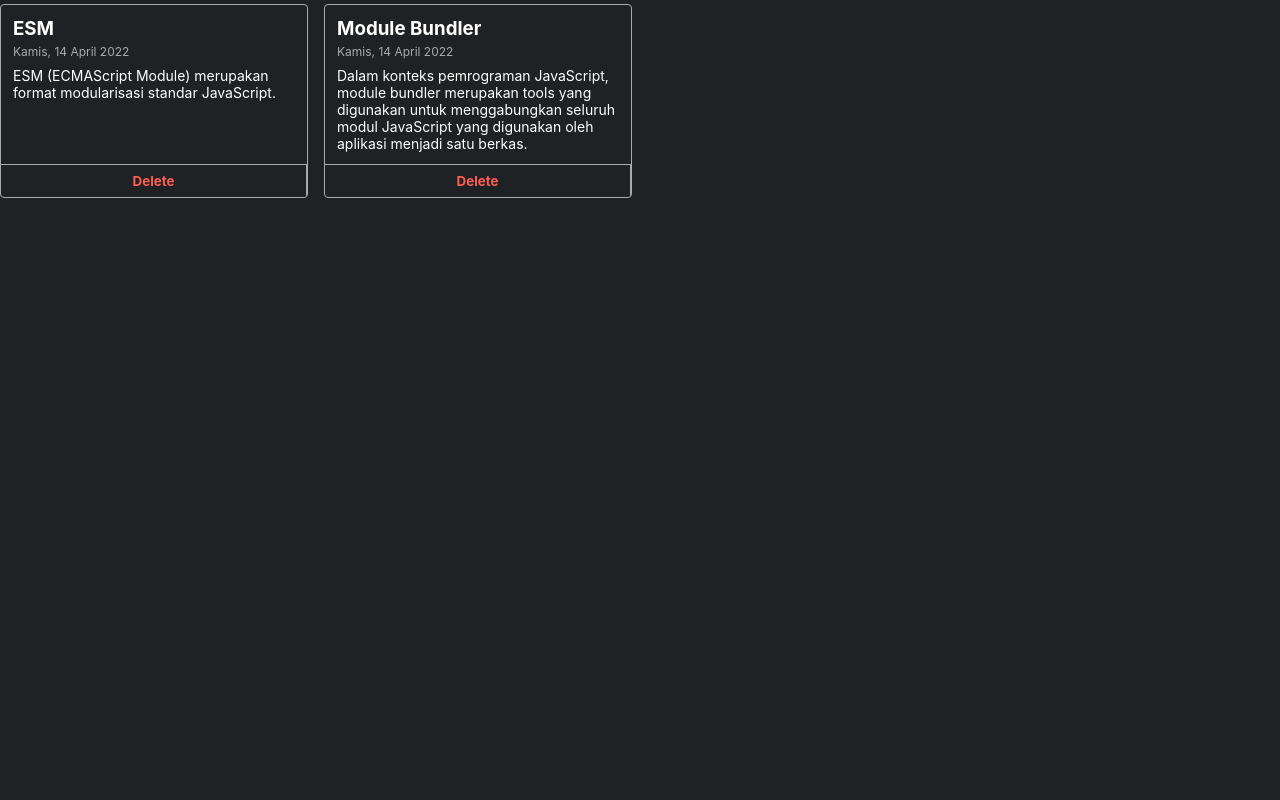
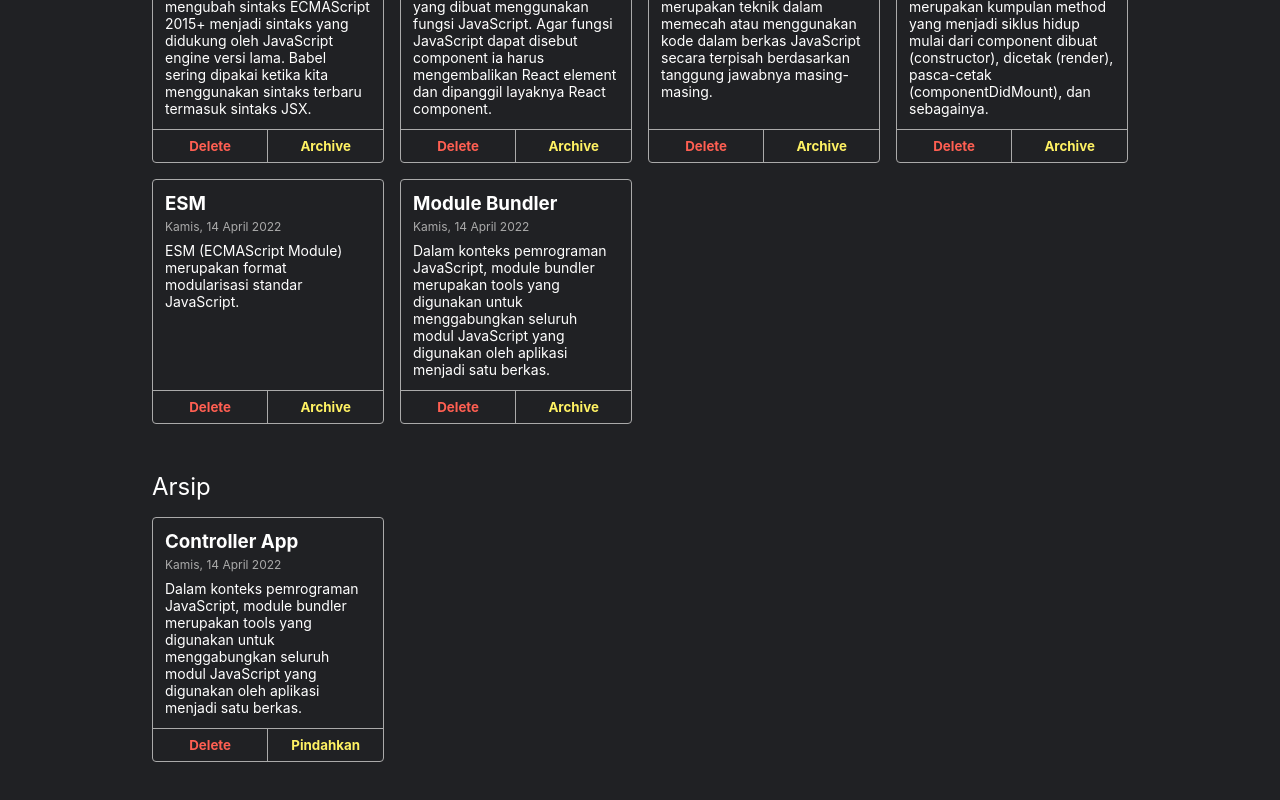
Before and after one commit to IrsalLaz/personal-notes-starter, a React (Vite) app: page / in a window 1280 px wide. Shown: the part 660-1460 px from the top of the page. Before the commit the page ends 906 px from the top, so only its background shows below. Built offline with nearby package versions, Linux system fonts and the light colour scheme.

Commit message:
add archived and move notes feature * create move button * add checking in note action based on archived status * fix show notes based on archived status * add dummy data in index.js to test archived note

```diff
--- /dev/null
+++ b/src/components/MoveButton.jsx
@@ -0,0 +1,16 @@
+import React from "react";
+
+function MoveButton({ id, onMove }) {
+	return (
+		<button
+			className="note-item__archive-button"
+			onClick={() => {
+				onMove(id);
+			}}
+		>
+			Pindahkan
+		</button>
+	);
+}
+
+export default MoveButton;
--- a/src/components/NoteAction.jsx
+++ b/src/components/NoteAction.jsx
@@ -1,14 +1,17 @@
 import React from "react";
 import ArchiveButton from "./ArchiveButton";
 import DeleteButton from "./DeleteButton";
+import MoveButton from "./MoveButton";
 
-function NoteAction({ id, onDelete, onArchive, isArchive }) {
+function NoteAction({ id, onDelete, onArchive, archived, onMove }) {
 	return (
 		<div className="note-item__action">
-			<DeleteButton />
-			{/* TODO add is archive checking */}
-			{/* {if (!isArchive){} } */}
-			{/* <ArchiveButton /> */}
+			<DeleteButton id={id} onDelete={onDelete} />
+			{archived ? (
+				<MoveButton id={id} onMove={onMove} />
+			) : (
+				<ArchiveButton id={id} onArchive={onArchive} />
+			)}
 		</div>
 	);
 }
--- a/src/components/NoteCard.jsx
+++ b/src/components/NoteCard.jsx
@@ -11,6 +11,7 @@ function NoteCard({
 	archived,
 	onDelete,
 	onArchive,
+	onMove,
 }) {
 	return (
 		<div className="note-item">
@@ -24,6 +25,7 @@ function NoteCard({
 				onDelete={onDelete}
 				onArchive={onArchive}
 				archived={archived}
+				onMove={onMove}
 			/>
 		</div>
 	);
--- a/src/components/NotesApp.jsx
+++ b/src/components/NotesApp.jsx
@@ -2,28 +2,64 @@ import React from "react";
 import CreateNotes from "./CreateNotes";
 import NotesContainer from "./NotesContainer";
 import { getInitialData } from "../utils";
+import Navbar from "./Navbar";
 
 class NotesApp extends React.Component {
 	constructor(props) {
 		super(props);
 
 		this.state = {
-			notes: getInitialData(),
+			notes: getInitialData().filter((note) => note.archived === false),
+			// get initial data that archived is true
+			archived_notes: getInitialData().filter((note) => note.archived === true),
 		};
 
 		this.onDeleteHandler = this.onDeleteHandler.bind(this);
 		this.onArchiveHandler = this.onArchiveHandler.bind(this);
+		this.onMoveHandler = this.onMoveHandler.bind(this);
 		this.onAddNotesHandler = this.onAddNotesHandler.bind(this);
 	}
 
-	// TODO finish this
-	onDeleteHandler(id) {}
+	onDeleteHandler(id) {
+		const notes = this.state.notes.filter((note) => note.id != id);
+		this.setState({ notes });
+	}
 
-	// TODO finish this
-	onArchiveHandler(id) {}
+	onArchiveHandler(id) {
+		// get notes target
+		const notes = this.state.notes.filter((note) => note.id === id);
 
-	// TODO finish this
-	onAddNotesHandler({ title, body, isArchive }) {
+		// change target notes archived value to true
+		notes[0].archived = true;
+
+		// add it to archived_notes list
+		this.setState((prevState) => {
+			return {
+				archived_notes: [...prevState.archived_notes, notes[0]],
+				notes: prevState.notes.filter((note) => note.id !== id),
+			};
+		});
+	}
+
+	onMoveHandler(id) {
+		console.log(id);
+		const notes = this.state.archived_notes.filter((note) => note.id === id);
+
+		console.log(notes);
+		console.log(notes[0].archived);
+		notes[0].archived = false;
+
+		this.setState((prevState) => {
+			return {
+				notes: [...prevState.notes, notes[0]],
+				archived_notes: prevState.archived_notes.filter(
+					(note) => note.id !== id
+				),
+			};
+		});
+	}
+
+	onAddNotesHandler({ title, body, archived }) {
 		this.setState((prevState) => {
 			return {
 				notes: [
@@ -32,7 +68,8 @@ class NotesApp extends React.Component {
 						id: +new Date(),
 						title: title,
 						body: body,
-						isArchive: isArchive,
+						createdAt: new Date().toISOString(),
+						archived: archived,
 					},
 				],
 			};
@@ -41,19 +78,30 @@ class NotesApp extends React.Component {
 
 	render() {
 		return (
-			<main>
-				<h1>Test</h1>
-
-				{/* TODO add real content */}
+			<>
+				<Navbar />
+				<main className="note-app__body">
 					<CreateNotes addNotes={this.onAddNotesHandler} />
 
+					<h2>Catatan Aktif</h2>
+
 					<NotesContainer
-					notesTitle={"Catatan Aktif"}
 						notes={this.state.notes}
 						onDelete={this.onDeleteHandler}
 						onArchive={this.onArchiveHandler}
+						onMove={this.onMoveHandler}
+					/>
+
+					<h2>Arsip</h2>
+
+					<NotesContainer
+						notes={this.state.archived_notes}
+						onDelete={this.onDeleteHandler}
+						onArchive={this.onArchiveHandler}
+						onMove={this.onMoveHandler}
 					/>
 				</main>
+			</>
 		);
 	}
 }
--- a/src/utils/index.js
+++ b/src/utils/index.js
@@ -1,56 +1,63 @@
-const getInitialData = () => ([
+const getInitialData = () => [
 	{
 		id: 1,
 		title: "Babel",
 		body: "Babel merupakan tools open-source yang digunakan untuk mengubah sintaks ECMAScript 2015+ menjadi sintaks yang didukung oleh JavaScript engine versi lama. Babel sering dipakai ketika kita menggunakan sintaks terbaru termasuk sintaks JSX.",
-    createdAt: '2022-04-14T04:27:34.572Z',
+		createdAt: "2022-04-14T04:27:34.572Z",
 		archived: false,
 	},
 	{
 		id: 2,
 		title: "Functional Component",
 		body: "Functional component merupakan React component yang dibuat menggunakan fungsi JavaScript. Agar fungsi JavaScript dapat disebut component ia harus mengembalikan React element dan dipanggil layaknya React component.",
-    createdAt: '2022-04-14T04:27:34.572Z',
+		createdAt: "2022-04-14T04:27:34.572Z",
 		archived: false,
 	},
 	{
 		id: 3,
 		title: "Modularization",
 		body: "Dalam konteks pemrograman JavaScript, modularization merupakan teknik dalam memecah atau menggunakan kode dalam berkas JavaScript secara terpisah berdasarkan tanggung jawabnya masing-masing.",
-    createdAt: '2022-04-14T04:27:34.572Z',
+		createdAt: "2022-04-14T04:27:34.572Z",
 		archived: false,
 	},
 	{
 		id: 4,
 		title: "Lifecycle",
 		body: "Dalam konteks React component, lifecycle merupakan kumpulan method yang menjadi siklus hidup mulai dari component dibuat (constructor), dicetak (render), pasca-cetak (componentDidMount), dan sebagainya. ",
-    createdAt: '2022-04-14T04:27:34.572Z',
+		createdAt: "2022-04-14T04:27:34.572Z",
 		archived: false,
 	},
 	{
 		id: 5,
 		title: "ESM",
 		body: "ESM (ECMAScript Module) merupakan format modularisasi standar JavaScript.",
-    createdAt: '2022-04-14T04:27:34.572Z',
+		createdAt: "2022-04-14T04:27:34.572Z",
 		archived: false,
 	},
 	{
 		id: 6,
 		title: "Module Bundler",
 		body: "Dalam konteks pemrograman JavaScript, module bundler merupakan tools yang digunakan untuk menggabungkan seluruh modul JavaScript yang digunakan oleh aplikasi menjadi satu berkas.",
-    createdAt: '2022-04-14T04:27:34.572Z',
+		createdAt: "2022-04-14T04:27:34.572Z",
 		archived: false,
 	},
-]);
+	{
+		id: 7,
+		title: "Controller App",
+		body: "Dalam konteks pemrograman JavaScript, module bundler merupakan tools yang digunakan untuk menggabungkan seluruh modul JavaScript yang digunakan oleh aplikasi menjadi satu berkas.",
+		createdAt: "2022-04-14T04:27:34.572Z",
+		archived: true,
+	},
+];
 
 const showFormattedDate = (date) => {
 	const options = {
 		weekday: "long",
 		year: "numeric",
 		month: "long",
-    day: "numeric"
-  }
-  return new Date(date).toLocaleDateString("id-ID", options)
-}
+		day: "numeric",
+	};
+	return new Date(date).toLocaleDateString("id-ID", options);
+};
 
 export { getInitialData, showFormattedDate };
```
Lines whose indentation alone changed are shown as unchanged.
